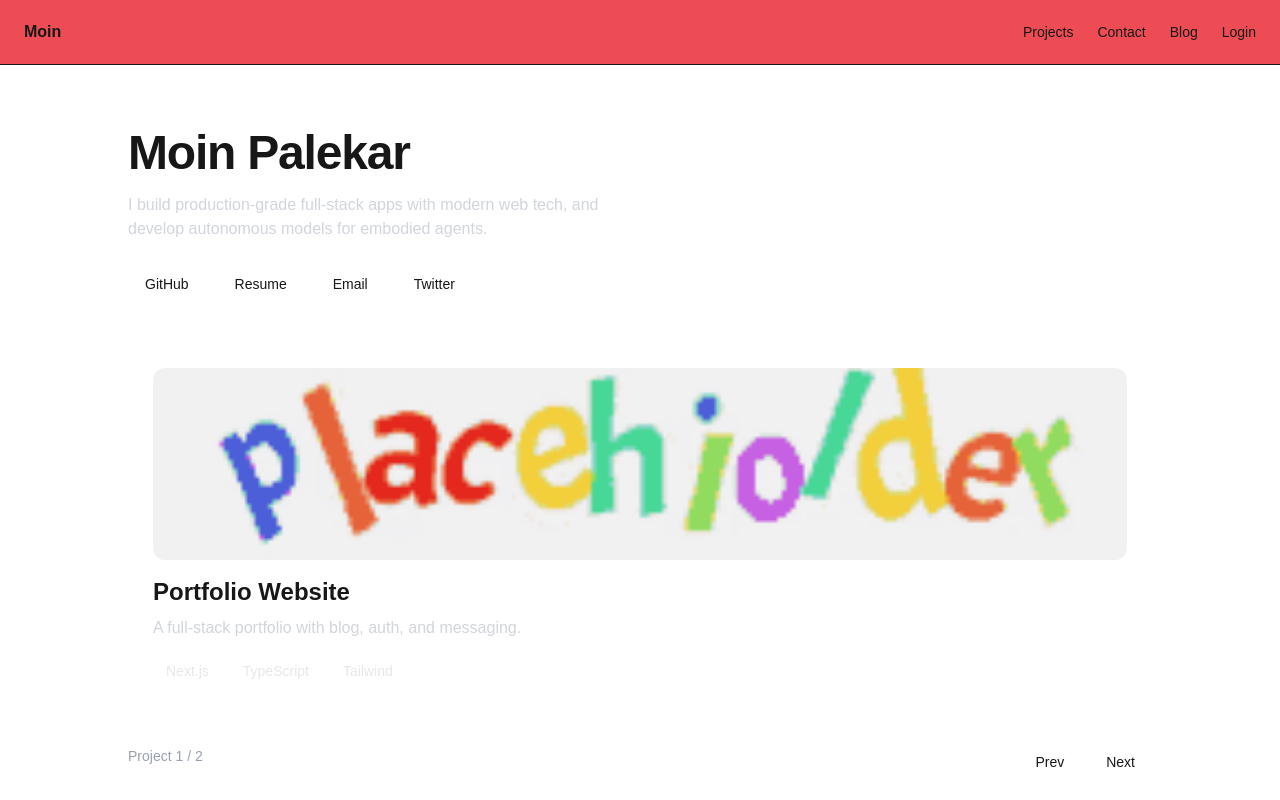
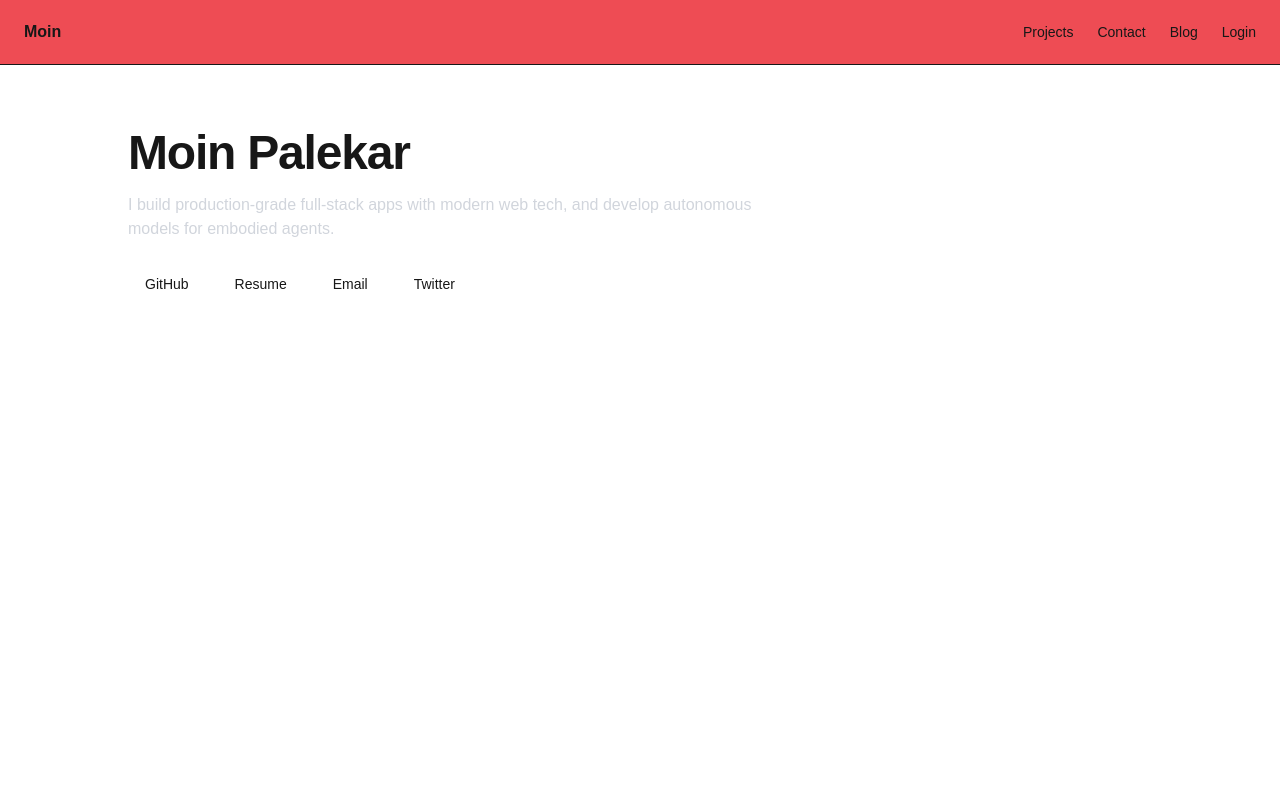
Before and after one commit to Moin-Palekar/personal-website, a Next.js app: page / in a window 1280 px wide. Shown: the top 800 px of the page. Built offline with nearby package versions, Linux system fonts and the light colour scheme.

Commit message:
chore: remove dummy blog posts and project data

```diff
--- a/app/page.tsx
+++ b/app/page.tsx
@@ -11,6 +11,26 @@ export default function Home() {
 
   const [index, setIndex] = useState(0);
   const p = projects[index];
+
+  if (projects.length === 0) {
+  return (
+    <main className="min-h-screen px-6 py-16">
+      <div className="mx-auto max-w-5xl">
+        <h1 className="text-5xl font-bold tracking-tight">Moin Palekar</h1>
+        <p className="mt-4 max-w-2xl text-gray-300">
+          I build production-grade full-stack apps with modern web tech, and
+          develop autonomous models for embodied agents.
+        </p>
+        <div className="mt-6 flex flex-wrap gap-3">
+          <a href="https://github.com/Moin-Palekar" target="_blank" rel="noreferrer" className="rounded-lg border border-white/20 px-4 py-2 text-sm hover:bg-white/10">GitHub</a>
+          <a href="/meta_resume.pdf" target="_blank" rel="noreferrer" className="rounded-lg border border-white/20 px-4 py-2 text-sm hover:bg-white/10">Resume</a>
+          <a href="mailto:moinismailp@gmail.com" className="rounded-lg border border-white/20 px-4 py-2 text-sm hover:bg-white/10">Email</a>
+          <a href="https://x.com/moinismailp" target="_blank" rel="noreferrer" className="rounded-lg border border-white/20 px-4 py-2 text-sm hover:bg-white/10">Twitter</a>
+        </div>
+      </div>
+    </main>
+  );
+}
 
   useEffect(() => {
     function handleKeyDown(e: KeyboardEvent) {
--- a/app/projectsData.ts
+++ b/app/projectsData.ts
@@ -3,37 +3,11 @@ export type Project = {
   title: string;
   oneLiner: string;
   tech: string[];
-  href?: string;      // live demo link (optional)
-  repo?: string;      // github repo link (optional)
-  media?: string;     // path to image/gif in /public (optional)
-  description: string; // detailed description
-  challenges: string;  // challenges faced during the project
+  href?: string;
+  repo?: string;
+  media?: string;
+  description: string;
+  challenges: string;
 }
 
-export const projects: Project[] = [
-    {
-    slug: "portfolio",
-    title: "Portfolio Website",
-    oneLiner: "A full-stack portfolio with blog, auth, and messaging.",
-    tech: ["Next.js", "TypeScript", "Tailwind"],
-    href: "",
-    repo: "",
-    media: "/projects/placeholder.gif",
-    description: "A wesbite to showcase my projects and blog posts, built with Next.js and Tailwind CSS. Features include user authentication and a messaging system.",
-    challenges: "",
-    },
-
-    {
-    slug: "world-model",
-    title: "Latent World Model Simulator",
-    oneLiner: "A latent dynamics model for prediction and planning in simulated environments.",
-    tech: ["Python", "PyTorch", "World Models"],
-    href: "",
-    repo: "",
-    media: "",
-    description: "",
-    challenges: "",
-    },
-
-
-];
+export const projects: Project[] = [];
```
